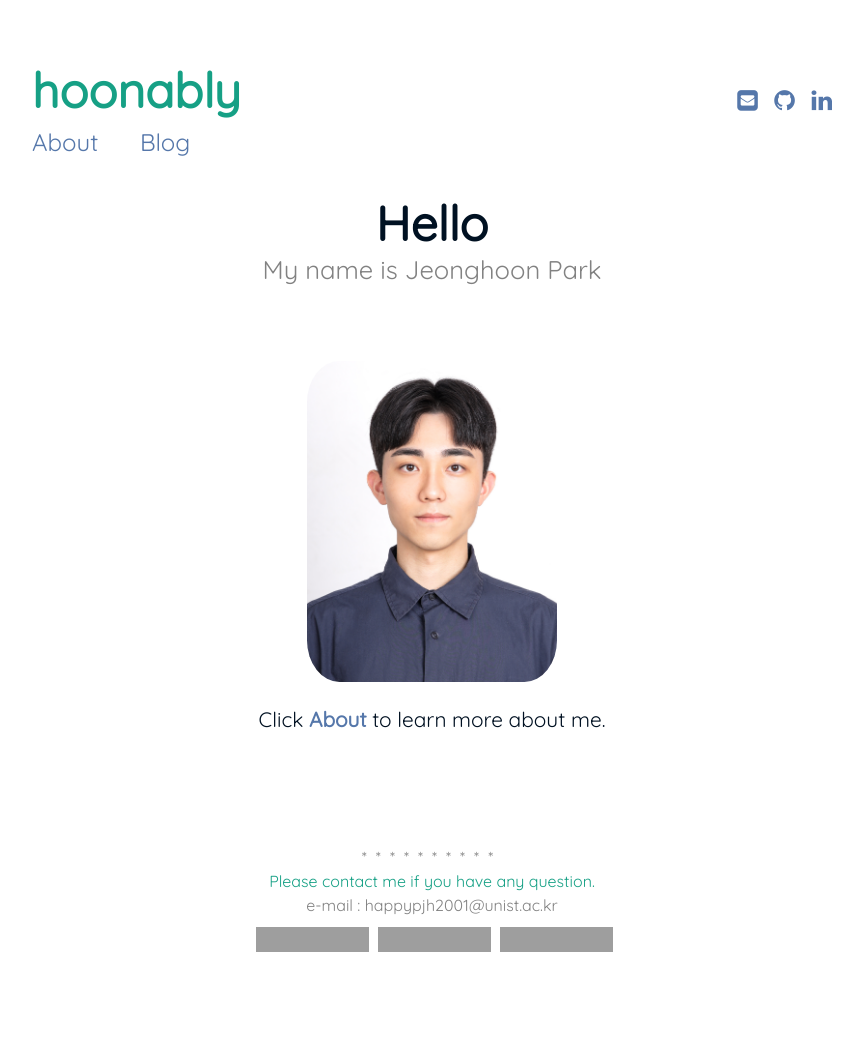
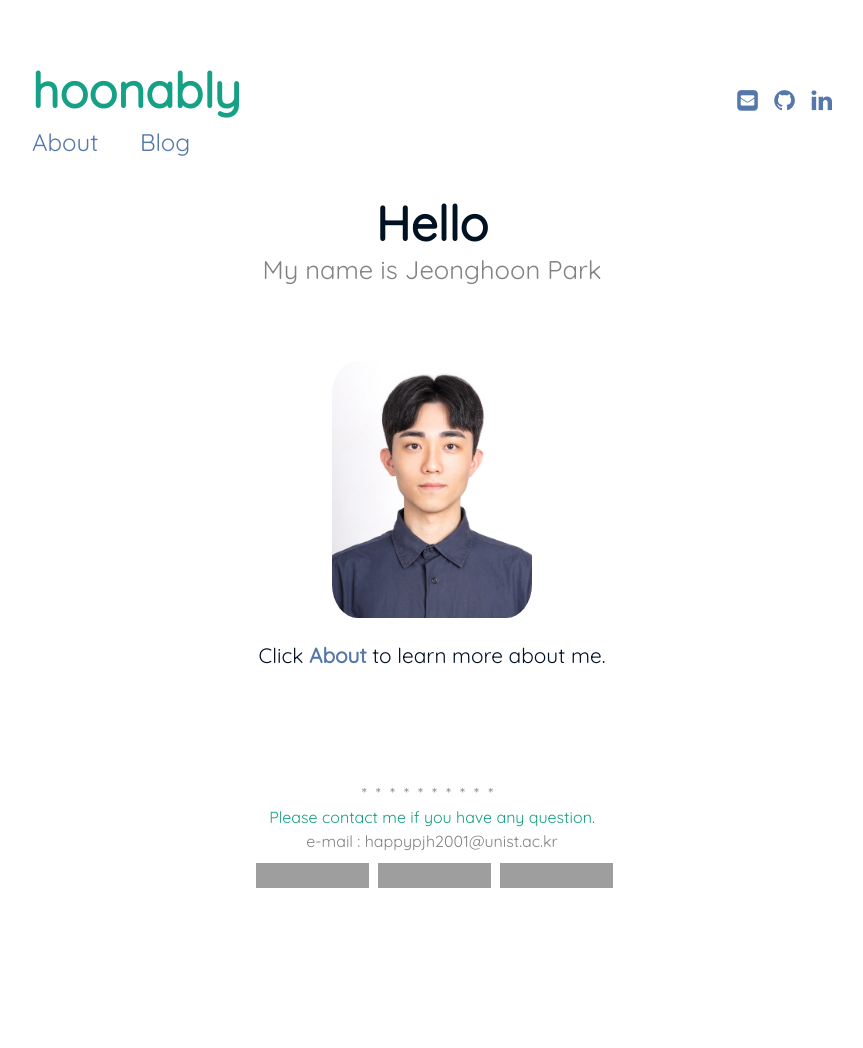
Before and after one commit to hoonably/old-blog, a Jekyll site: the page built from index.md, in a window 1280 px wide. Shown: the whole page, without its empty margins (208-1071 px from the left). Built offline with Jekyll 4.4.1, drawn with Linux system fonts in a browser that asks for light colours; after the commit the page ends 984 px from its top, so only the background shows below that; grey boxes are pictures that could not be loaded.

Commit message:
change image and size

```diff
--- a/assets/css/main.css
+++ b/assets/css/main.css
@@ -313,7 +313,7 @@ li {
 /* =Main Page *//*************************************************************/
 #main-img {
   border-radius: 13%;  /* 끝부분 둥글게 */
-  max-width: 250px;
+  max-width: 200px;
   margin: auto;
   margin-bottom: 3%;
 }
@@ -386,7 +386,7 @@ li {
 
   #main-img {
     border-radius: 13%;  /* 끝부분 둥글게 */
-    max-width: 200px;
+    max-width: 160px;
     margin: auto;
     margin-bottom: 3%;
   }
```
Also changed, not shown: 3 other files.
